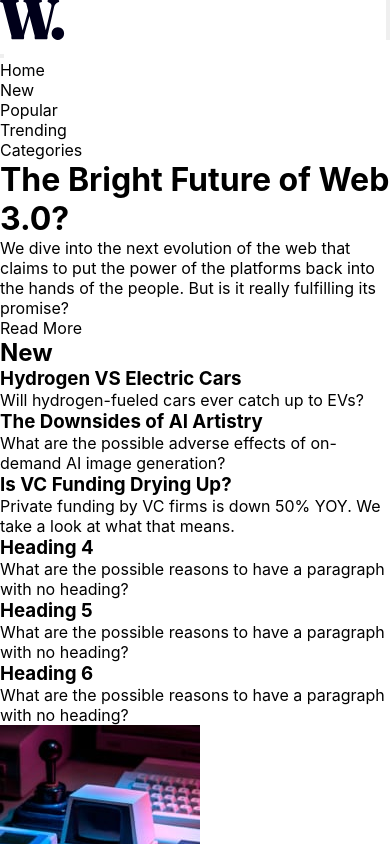
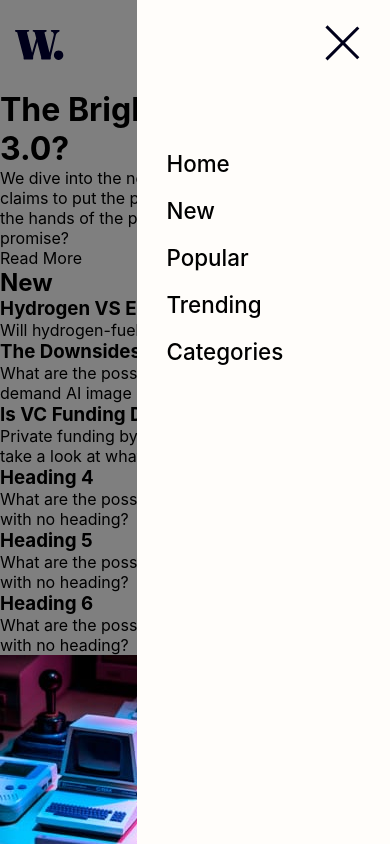
Before and after one commit to Rubylenshy/news-homepage, a plain HTML site: page index.html in a window 390 px wide. Both pictures are taken after a click on the button "Menu". Shown: the top 844 px of the page. Drawn offline with Linux system fonts and the light colour scheme.

Commit message:
mobile navigation styled

```diff
--- a/assets/css/style.css
+++ b/assets/css/style.css
@@ -1,3 +1,14 @@
+
+:root{
+    --soft-orange: hsl(35, 77%, 62%);
+    --soft-red: hsl(5, 85%, 63%);
+
+    /* Neutral */
+    --off-white: hsl(36, 100%, 99%);
+    --grayish-blue: hsl(233, 8%, 79%);
+    --dark-grayish-blue: hsl(236, 13%, 42%);
+    --very-dark-blue: hsl(240, 100%, 5%);
+}
 *{
     padding: 0;
     margin: 0;
@@ -8,21 +19,98 @@ a{
     color: inherit;
     text-decoration: none;
 }
+ul{
+    list-style-type: none;
+}
+nav img{
+    height: 30px;
+}
 .navbar-desktop{
     display: none;
 }
+
+
 .navbar-mobile{
     display: flex;
     justify-content: space-between;
+    align-items: center;
+    padding: 30px 15px;
+}
+.hamburger{
+    display: block;
+    width: 50px;
+    cursor: pointer;
+    border: none;
+    background: none;
+}
+.hamburger-bar,
+.hamburger::before,
+.hamburger::after{
+    content: "";
+    display: block;
+    width: 90%;
+    height: 3px;
+    background-color: var(--very-dark-blue);
+    margin: 4px 2px;
+    transition: 0.4s;
+}
+.hamburger-bar{
+    height: 2px;
+}
+.hamburger.close::before{
+    transform: rotate(-45deg) translate(-5px,2px);
+}
+.hamburger.close::after{
+    transform: rotate(45deg) translate(-8px,-5px);
+}
+.hamburger.close .hamburger-bar{
+    opacity: 0;
+}
+.mobile-navigation{
+    position: fixed;
+    top: 0;
+    left: 100%;
+    margin-left: 35%;
+    width: 65%;
+    height: 100vh;
+    background: var(--off-white);
+    text-align: left;
+    float: right;
+    transition: 0.4s;
+}
+.mobile-navigation .hamburger{
+    height: 50px;
+    margin: 20px;
+    float: right;
+}
+.mobile-ul{
+    padding: 30px;
+    margin-top: 100px;
+}
+.mobile-ul li{
+    margin: 20px 0;
+    font-weight: 500;
+    font-size: 1.4em;
+}
+.mobile-navigation.close{
+    left: 0;
+}
+.overlay{
+    position: fixed;
+    display: none;
+    top: 0;
+    left: 0;
+    background: rgb(0, 0, 0, 0.5);
+    z-index: -1;
+    width: 100vw;
+    height: 100vh;
 }
 
 @media (min-width: 650px) {
     .navbar-desktop{
         display: flex;
     }
-    .navbar-desktop img{
-        height: 40px;
-    }
+
     .navbar-mobile{
         display: none;
     }
--- a/assets/js/main.js
+++ b/assets/js/main.js
@@ -1,3 +1,17 @@
+
+const menu_hamburger = document.querySelector(".hamburger.one");
+const close_hamburger = document.querySelector(".hamburger.two");
+const overlay = document.querySelector('.overlay')
+const hamburger_nav = document.querySelector(".mobile-navigation");
+
+menu_hamburger.addEventListener('click', function(){
+    hamburger_nav.classList.add('close');
+    overlay.style.display = 'block'
+})
+close_hamburger.addEventListener('click', function(){
+    hamburger_nav.classList.remove('close');
+    overlay.style.display = 'none'
+})
 
 const divNews = document.querySelector('.news')
 
--- a/index.html
+++ b/index.html
@@ -12,17 +12,17 @@
   <main>
     <nav class="navbar-mobile">
       <img src="assets/images/logo.svg" alt="Web 3.0">
-       <button class="hamburger" title="Menu">
+       <button class="hamburger one" title="Menu">
         <div class="hamburger-bar"></div>
        </button>
     </nav>
     <!--Mobile-Navigation Menu-->
     <div class="mobile-navigation">
-      <button class="hamburger close" title="Menu">
+      <button class="hamburger close two" title="Menu">
         <div class="hamburger-bar"></div>
        </button>
 
-       <ul>
+       <ul class="mobile-ul">
         <li>Home</li>
         <li>New</li>
         <li>Popular</li>
@@ -30,6 +30,7 @@
         <li>Categories</li>
       </ul>
     </div>
+    <div class="overlay"></div>
 
     <nav class="navbar-desktop">
       <img src="assets/images/logo.svg" alt="Web 3.0">
```
